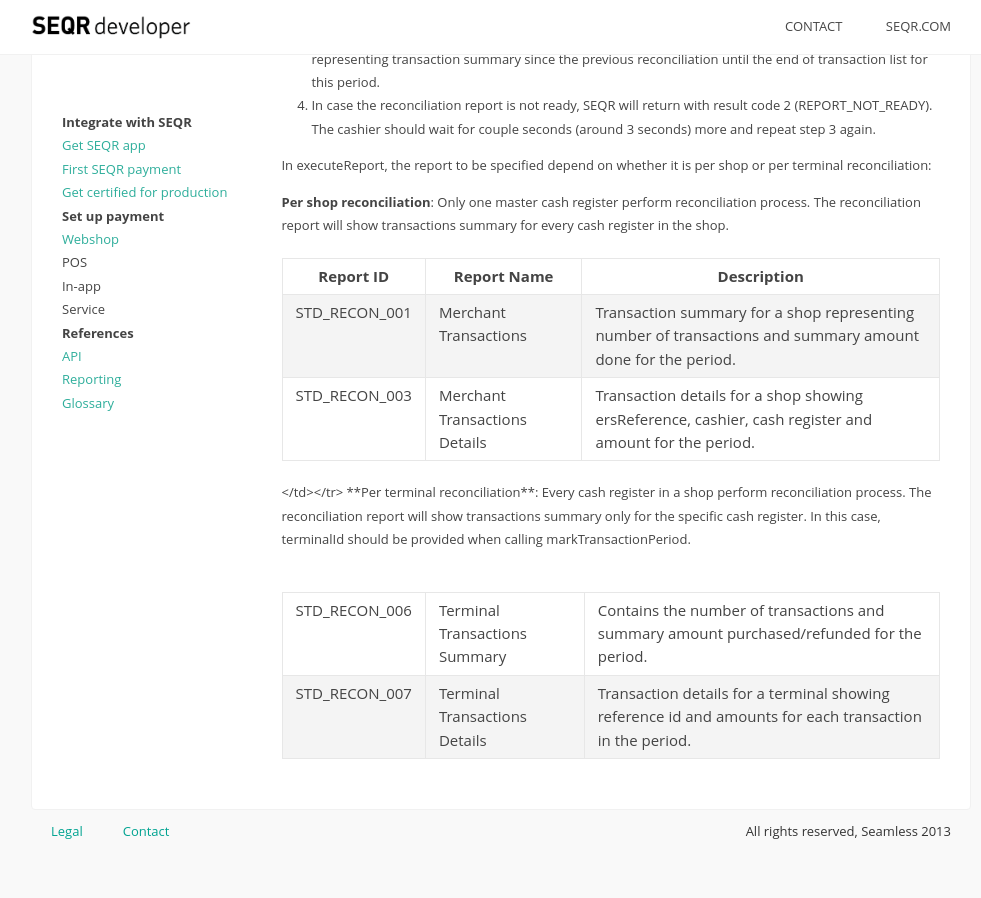
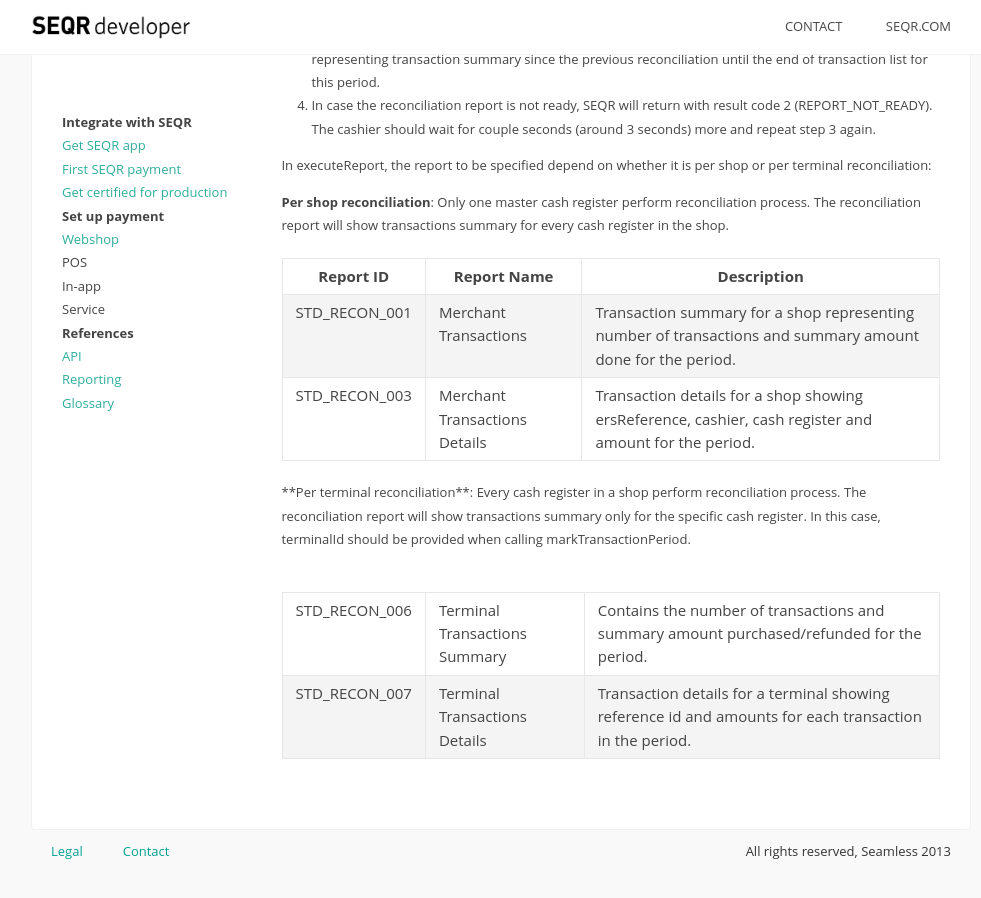
Before and after one commit to SeamlessDistribution/SeamlessDistribution.github.io, a Jekyll site: the page built from merchant/reference/reporting.md, in a window 1280 px wide and 900 px high, scrolled down 836 px. Shown: the whole window, without its empty margins (139-1120 px from the left). Built offline with Jekyll 4.4.1, drawn with Linux system fonts in a browser that asks for light colours.

Commit message:
Update reporting.md

```diff
--- a/merchant/reference/reporting.md
+++ b/merchant/reference/reporting.md
@@ -68,7 +68,7 @@
 period.
 </td></tr>
 <table>
-</td></tr>
+
 
 **Per terminal reconciliation**: Every cash register in a shop perform reconciliation process. The reconciliation
 report will show transactions summary only for the specific cash register. In this case, terminalId
@@ -83,3 +83,4 @@
     <td>Transaction details for a terminal showing reference
 id and amounts for each transaction in the period.
 </td></tr>
+<table>
```
